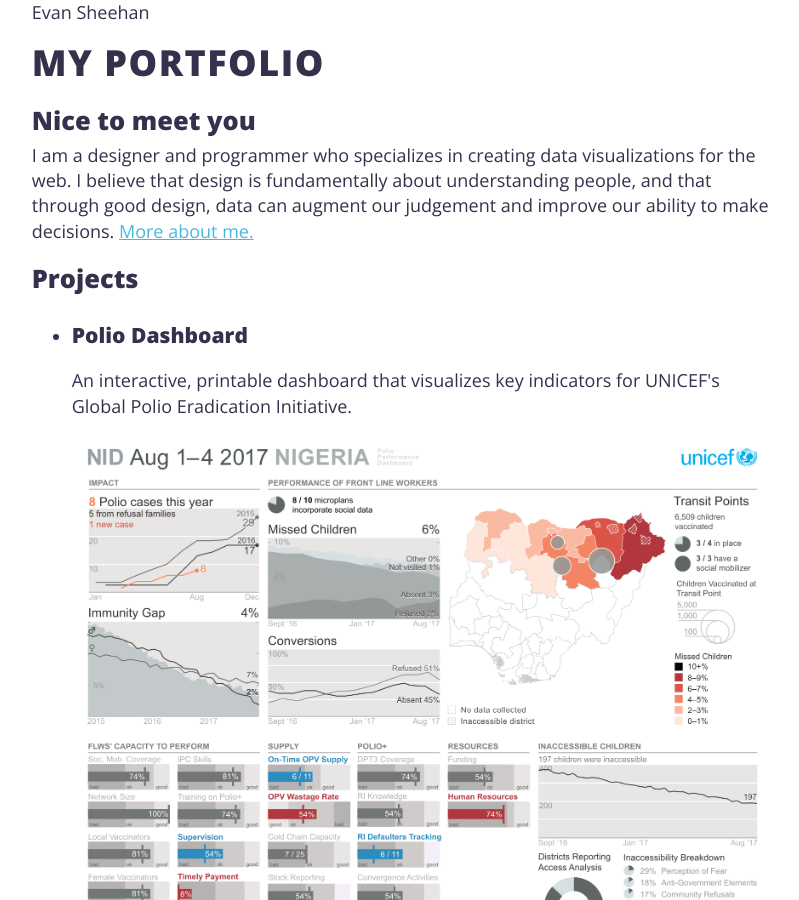
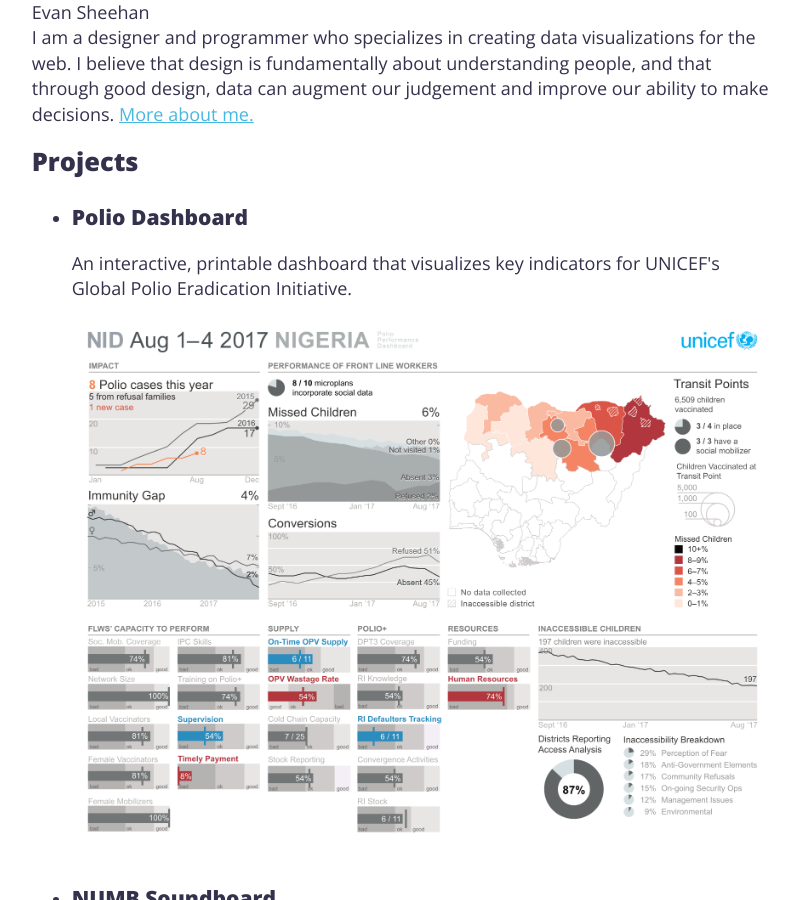
Before and after one commit to darthmall/darthmall.github.io, a Jekyll site: the page built from index.md, in a window 1280 px wide and 900 px high. Shown: the whole window, without its empty margins (237-1036 px from the left). Built offline with Jekyll 4.4.1, drawn with Linux system fonts in a browser that asks for light colours.

Commit message:
Simplify the homepage structure

```diff
--- a/_layouts/home.html
+++ b/_layouts/home.html
@@ -1,19 +1,12 @@
 {% include header.html %}
 <main>
 
-  <h1>My Portfolio</h1>
+  <p class="abstract">
+    {{ site.description }} <a href="{% link about.md %}">More about me.</a>
+  </p>
 
-  <section>
-    <h2>Nice to meet you</h2>
-    <p class="abstract">
-      {{ site.description }} <a href="{% link about.md %}">More about me.</a>
-    </p>
-  </section>
-
-  <section>
-    <h2>Projects</h2>
-    {% include project_list.html %}
-  </section>
+  <h2>Projects</h2>
+  {% include project_list.html %}
 
 </main>
 {% include footer.html %}
```
